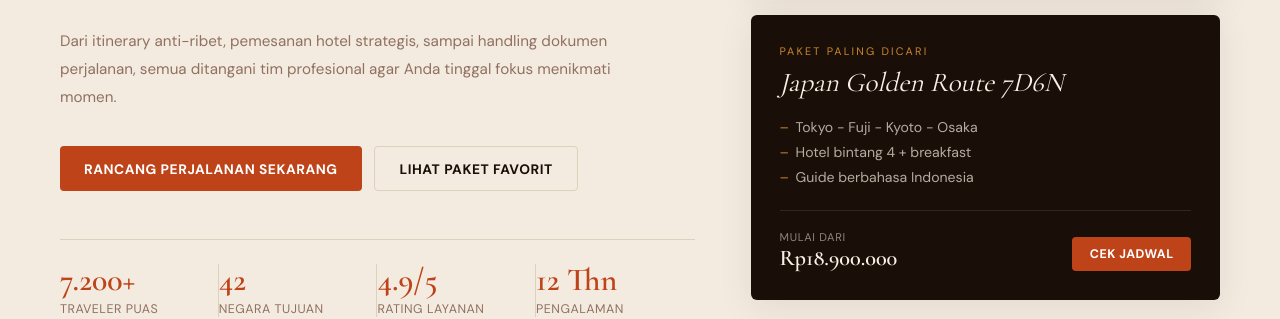
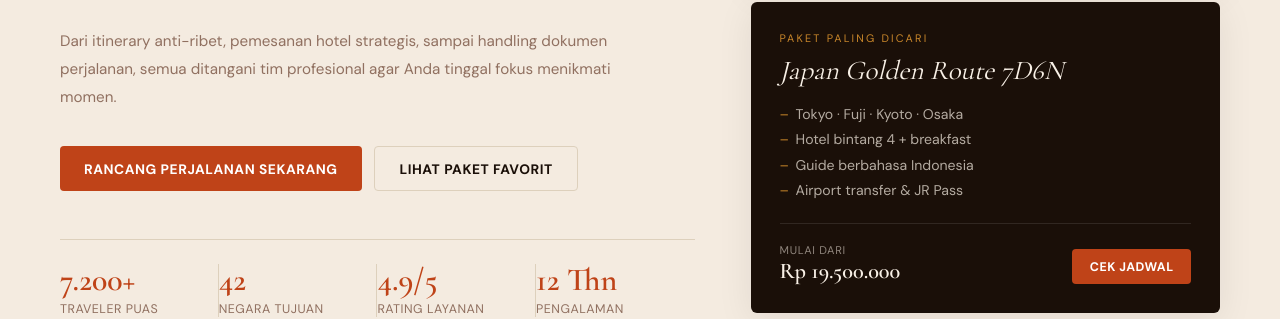
Before and after one commit to nugrahn0123/Preview-Travel-AN-Digital, a Next.js app: page / in a window 1280 px wide. Shown: the part 522-841 px from the top of the page. Built offline with nearby package versions, Linux system fonts and the light colour scheme.

Commit message:
feat: add JR Pass bullet to Japan hero card, update price

```diff
--- a/components/Hero.tsx
+++ b/components/Hero.tsx
@@ -47,14 +47,15 @@ export default function Hero() {
           <p className="card-top">Paket Paling Dicari</p>
           <h2>Japan Golden Route 7D6N</h2>
           <ul>
-            <li>Tokyo - Fuji - Kyoto - Osaka</li>
+            <li>Tokyo · Fuji · Kyoto · Osaka</li>
             <li>Hotel bintang 4 + breakfast</li>
             <li>Guide berbahasa Indonesia</li>
+            <li>Airport transfer & JR Pass</li>
           </ul>
           <div className="price-row">
             <div>
               <small>Mulai dari</small>
-              <strong>Rp18.900.000</strong>
+              <strong>Rp 19.500.000</strong>
             </div>
             <Link href="#konsultasi" className="btn btn-small">Cek Jadwal</Link>
           </div>
```
